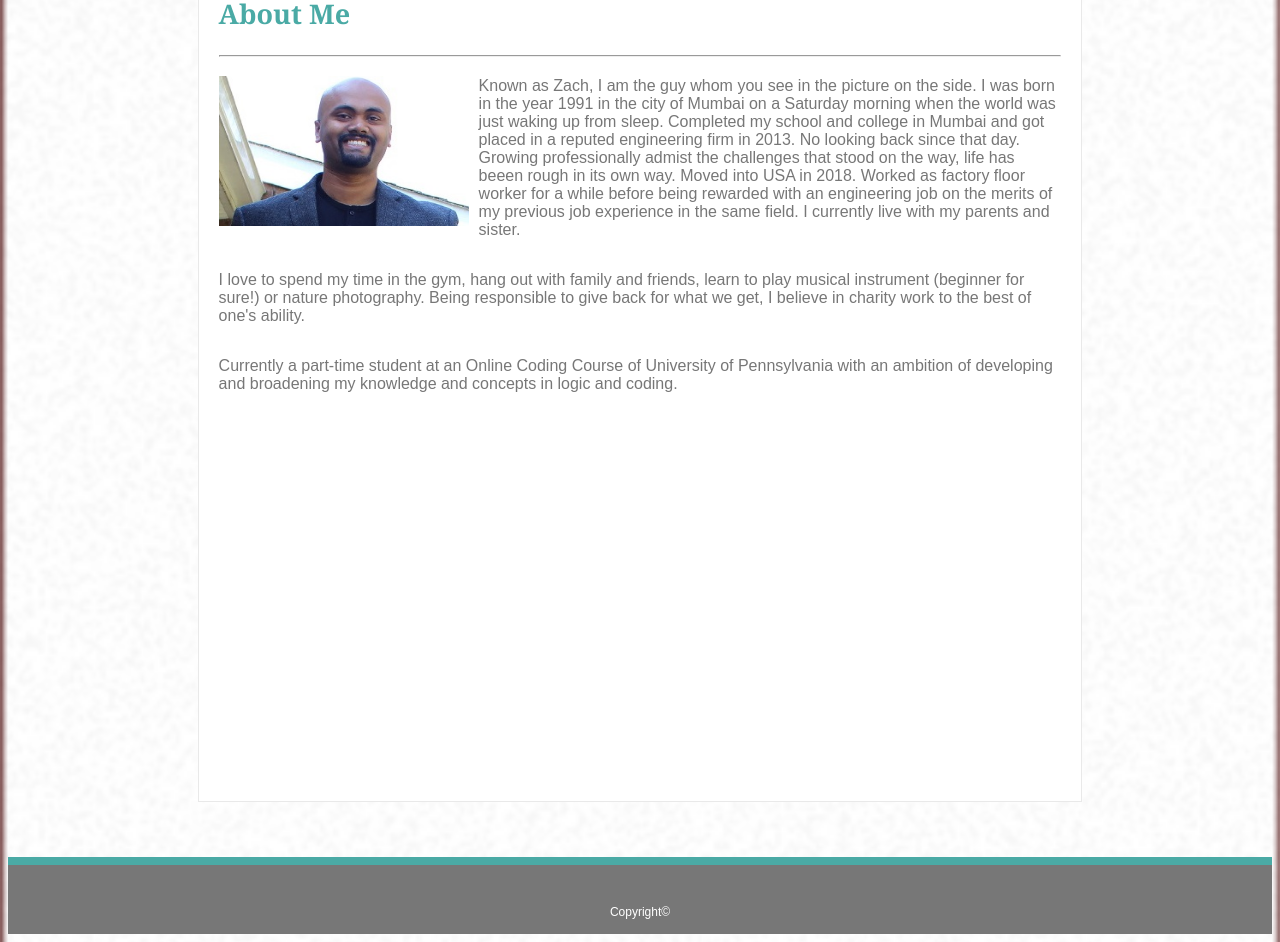
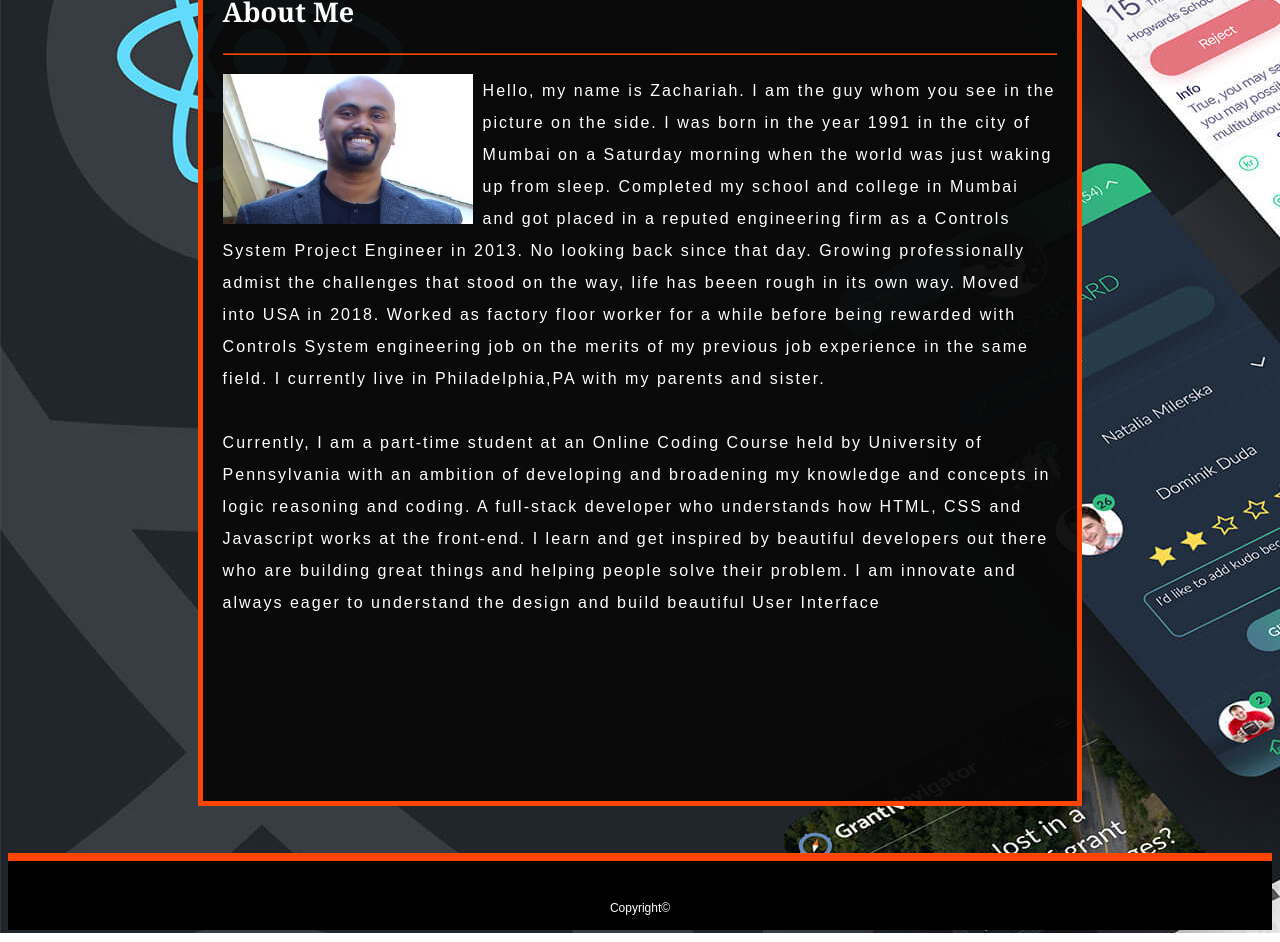
Before and after one commit to zachthomas5454/Week10_Portfolio, a plain HTML site: page index.html in a window 1280 px wide. Shown: the part 207-1149 px from the top of the page. Drawn offline with Linux system fonts and the light colour scheme.

Commit message:
changed theme, content and styling. Portfolio section pending

```diff
--- a/assets/css/style.css
+++ b/assets/css/style.css
@@ -10,21 +10,20 @@
   body {
     font-family: 'Arial', 'Helvetica Neue', Helvetica, sans-serif;
     font-size: 18px;
-    background-color: rgb(83, 21, 21);
-    background-image: url("../images/so-white.png");
-    background-size: cover;
+    background-image: url("../images/about.jpg");
+    background-size: auto;
   }
 
   #toplayout {
     clear: none;
-    margin: 0px auto;
+    margin: -8px auto;
   }
 
   nav {
-    background-color: #ffffff;
+    background-color: black;
     overflow: hidden;
     padding:0px;
-    border-bottom: solid rgb(202, 202, 202) 3px;
+    border-bottom: solid orangered 5px;
   }
 
   #headlayout {
@@ -32,7 +31,7 @@
   }
 
   #name, #namec {
-    background-color: #4aaaa5;
+    background-color: orangered;
     color:  #ffffff;
     padding: 35px;
     font-family: 'Georgia', Times, Times New Roman, serif;
@@ -70,27 +69,31 @@
 
   .link {
    text-decoration: none;
-   color: #777777;
+   color: white;
   }
 
   #bodylayout {
-    background-color:#ffffff;
+    background-color:rgba(8, 8, 8, 0.95);
     width: 70%;
     margin: 20px 15% 55px 15%;
+    border: 5px solid orangered;
   }
 
   #aboutme {
-    color: #777777;
+    color:white;
     padding: 20px 20px 20px 20px;
     text-align: left;
     height: 850px;
-    border: rgb(233, 233, 233) solid 1px;
   }
 
   #h21 {
     font-family: 'Georgia', Times, Times New Roman, serif;
-    color: #4aaaa5;
+    color: white;
     text-align: left;
+  }
+
+  hr{
+    border-color: orangered;
   }
 
   #p1 {
@@ -98,18 +101,24 @@
     width: 100%;
     font-size: 16px;
     margin-top: 20px;
+    line-height: 2;
+    letter-spacing: 2px ;
   }
 
   #p2 {
     text-align: left;
     float: left;
     font-size: 16px;
+    line-height: 2;
+    letter-spacing: 2px ;
   }
 
   #p3 {
     text-align: left;
     float: left;
     font-size: 16px;
+    line-height: 2;
+    letter-spacing: 2px ;
   }
 
   #profilepic {
@@ -119,12 +128,12 @@
   }
 
   #footlayout {
-    background-color: #777777;
-    color: #ffffff;
+    background-color: black;
+    color: white;
     padding: 40px 0px 15px;
-    margin: 25px 0px 0px 0px;
+    margin: 25px 0px -5px 0px;
     font-size:12px;
-    border-top: solid #4aaaa5 8px;
+    border-top: solid orangered 8px;
   }
 
 
@@ -132,7 +141,6 @@
   #portfolio{
     padding: 20px 20px 0px 20px;
     height:850px;
-    border: rgb(233, 233, 233) solid 1px;
 }
 
   .pic1{
@@ -161,7 +169,8 @@
   /* Contact page contents*/
 
   #bodylayoutp {
-    background-color:#ffffff;
+    background-color:rgba(8, 8, 8, 0.95);
+    border: 5px solid orangered;
     width: 70%;
     margin: 20px 15% 75px 15%;
   }
@@ -170,7 +179,6 @@
     color: #777777;
     padding: 20px 20px 0px 20px;
     height: 550px;
-    border: rgb(233, 233, 233) solid 1px;
     margin-bottom: 200px;
   }
 
@@ -190,9 +198,11 @@
 
  .input input, .input textarea{
     width:100%;
-    border: #e2e2e2 solid 1px;
+    border: white solid 1px;
     text-align: left;
     padding-left: 10px;
+    color: white;
+    background-color: rgb(42, 41, 41);
   }
 
   .input input{
@@ -207,10 +217,15 @@
   float: left;
   cursor: pointer;
   color: #ffffff;
-  background-color: #4aaaa5;
+  background-color: orangered;
   padding: 5px;
   width:100px;
   margin-left: 5px;
+}
+
+label {
+  color: #ffffff;
+  margin: 5px 0px;
 }
 
 /* Media Responsiveness*/
--- a/index.html
+++ b/index.html
@@ -34,14 +34,15 @@
              <div id="aboutme">
              <h2 id=h21>About Me</h2> <hr>
              <img id="profilepic" src="assets/images/IMG_4563.JPG" height="150px" width="250px" alt="Profile Picture"  />
-             <p id="p1" text-align="justify" >Known as Zach, I am the guy whom you see in the picture on the side. I was born in the year 1991 in the city of Mumbai on a Saturday morning when the world was just
-               waking up from sleep. Completed my school and college in Mumbai and got placed in a reputed engineering firm in 2013. No looking back since that day. Growing professionally
-               admist the challenges that stood on the way, life has beeen rough in its own way. Moved into USA in 2018. Worked as factory floor worker for a while before being rewarded with
-               an engineering job on the merits of my previous job experience in the same field. I currently live with my parents and sister. </p>
-             <p id="p2">I love to spend my time in the gym, hang out with family and friends, learn to play musical instrument (beginner
-                for sure!) or nature photography. Being responsible to give back for what we get, I believe in charity work to the best of one's ability. </p>
-             <p id="p3">Currently a part-time student at an Online Coding Course of University of Pennsylvania with an ambition of developing and broadening my knowledge and concepts in logic
-               and coding. </p>
+             <p id="p1" text-align="justify" >Hello, my name is Zachariah. I am the guy whom you see in the picture on the side. I was born in the year 1991 in the city of Mumbai on a Saturday morning when the world was just
+               waking up from sleep. Completed my school and college in Mumbai and got placed in a reputed engineering firm as a Controls System Project Engineer in 2013. No looking back since that day. Growing professionally
+               admist the challenges that stood on the way, life has beeen rough in its own way. Moved into USA in 2018. Worked as factory floor worker for a while before being rewarded with Controls System
+               engineering job on the merits of my previous job experience in the same field. I currently live in Philadelphia,PA with my parents and sister. </p>
+             <p id="p2"></p>
+             <p id="p3">Currently, I am a part-time student at an Online Coding Course held by University of Pennsylvania with an ambition of developing and broadening my knowledge and concepts in logic
+               reasoning and coding. A full-stack developer who understands how HTML, CSS and Javascript works at the front-end. I learn and get inspired by beautiful developers out there
+               who are building great things and helping people solve their problem.
+               I am innovate and always eager to understand the design and build beautiful User Interface </p>
              </div>
           </div>
         </div>
```
Also changed, not shown: assets/images/about.jpg (added).
